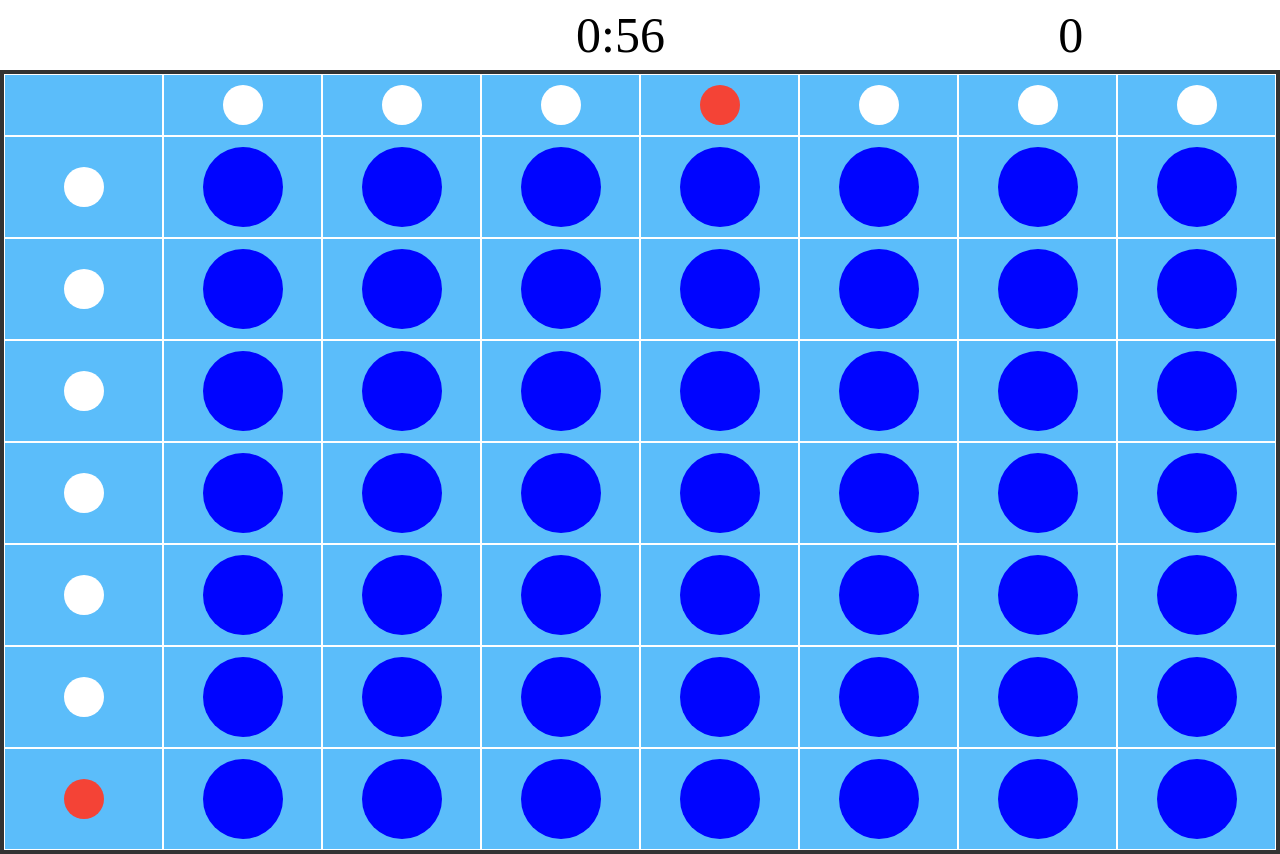
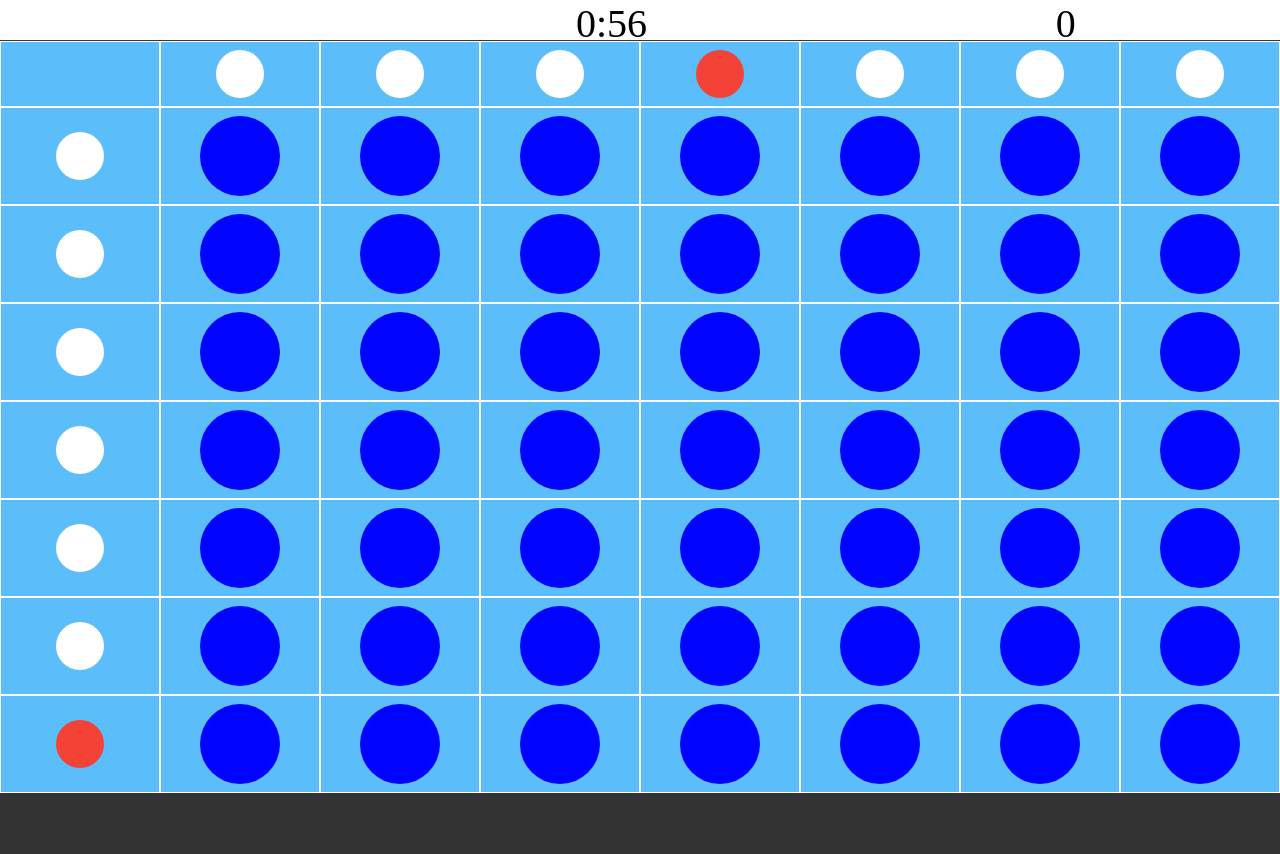
Before and after one commit to lepszypiter/Praca-Licencjacka, a plain HTML site: page Test.html in a window 1280 px wide. After the commit the page ends 800 px from the top, so only its background shows below. Drawn offline with Linux system fonts and the light colour scheme.

Commit message:
Widht not working

```diff
--- a/background_styles.css
+++ b/background_styles.css
@@ -1,6 +1,5 @@
 .grid-container {
   display: grid;
-  grid-template-columns: 200px 50px;
   grid-auto-rows: minmax(0px, auto);
   grid-gap: 0px;
   justify-items: stretch;
@@ -11,9 +10,9 @@
   background-color: white;
   display: inline-flex;
   align-items: center;
-  font-size: 50px;
-  height: 70px;
-  width:100%;
+  font-size: 5vh;
+  height: 5vh;
+  width:100vw;
   text-align: center;
 }
 
@@ -43,14 +42,13 @@ html, body {
 .grid-container {
   border: #000000;
   position: relative;
-  padding: 4px;
-  width: 100%;
+  padding: 0px;
+  width: 100vw;
 }
 
 .grid-item {
   position: relative;
-  font-size: 25px;
-  padding: 10px;
+  padding: 1vh;
   background-color: #5bbdfa;
   color: #222;
   border: 1px solid white;
@@ -58,28 +56,11 @@ html, body {
   display: flex;
 }
 
-
-.grid-item::before {
-  /* position: absolute; */
-  font-size: 25px;
-  font-weight: bold;
-  /* top: 10px;
-  left: 15px; */
-}
-
-.grid-item::after {
-  /* position: absolute; */
-  font-size: 25px;
-  /* top: 10px;
-  right: 15px; */
-  font-weight: bold;
-}
-
   .Button {
   background-color: #0004ff;
   color: white;
   border: none;
-  padding: 40px;
+  padding: 5vh;
   margin: auto auto;
   border-radius:100%;
 }
@@ -90,9 +71,9 @@ html, body {
   background-color: rgb(255, 255, 255);
   color: white;
   border: none;
-  padding: 20px;
+  padding: 3vh;
   margin: auto auto;
-  border-radius:100%;
+  border-radius:100vw;
 }
 .light-on {
   background-color: #f44336;
```
